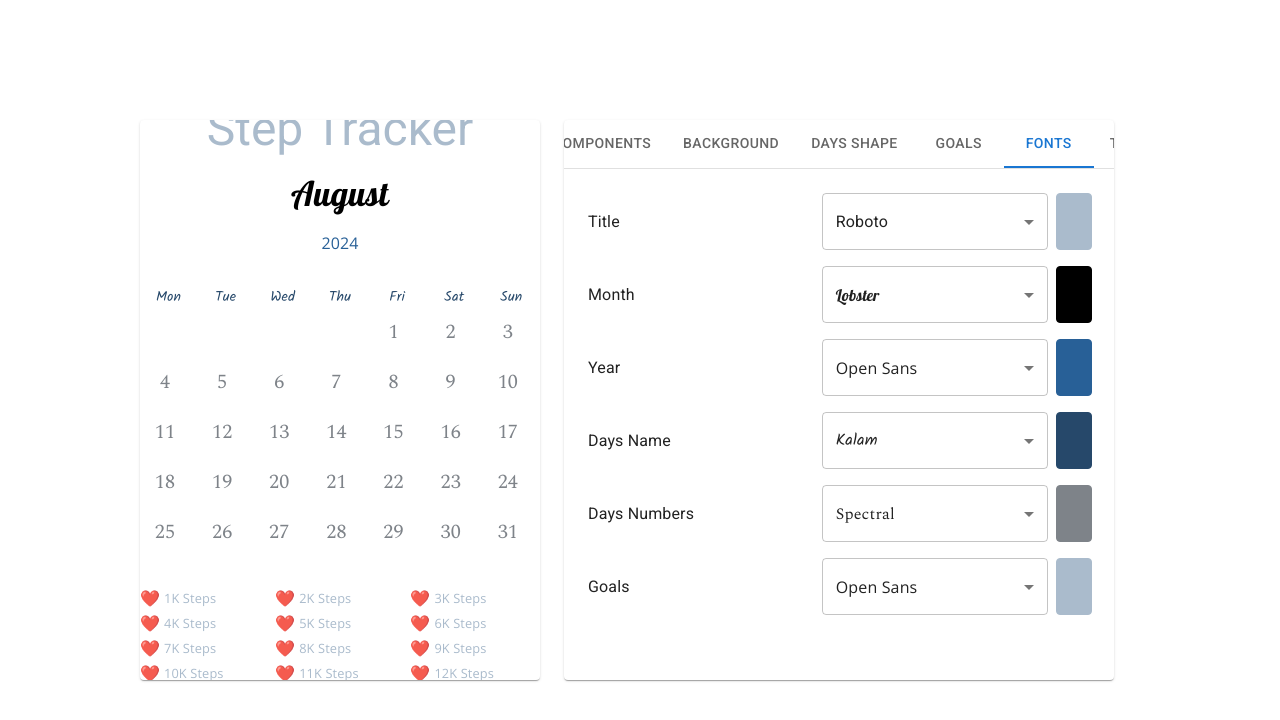
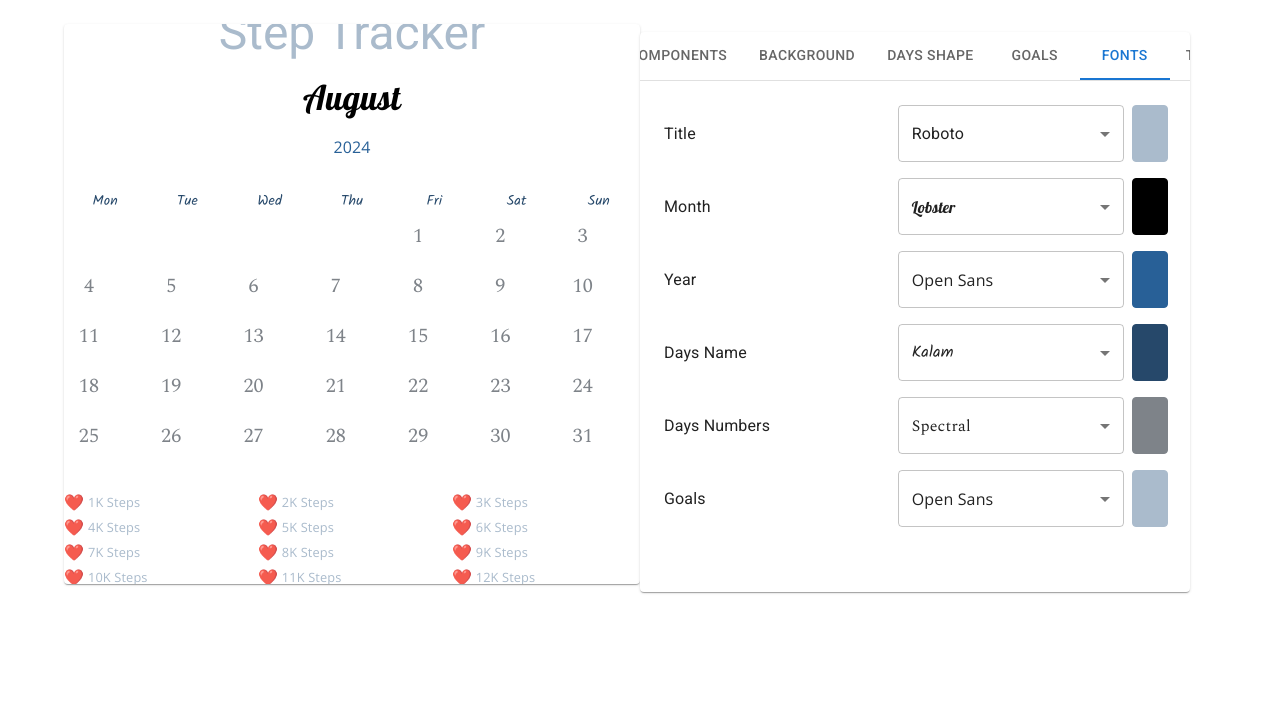
Before and after one commit to TundraDv/react-month-tracker-maker, a React (Create React App) app in the folder react-month-tracker-maker/: page / in a window 1280 px wide. Shown: the top 720 px of the page. Built offline with nearby package versions, Linux system fonts and the light colour scheme.

Commit message:
height and margins

```diff
--- a/react-month-tracker-maker/package.json
+++ b/react-month-tracker-maker/package.json
@@ -34,7 +34,8 @@
     "start": "react-scripts start",
     "build": "react-scripts build",
     "test": "react-scripts test",
-    "eject": "react-scripts eject"
+    "eject": "react-scripts eject",
+    "format": "prettier --write ."
   },
   "eslintConfig": {
     "extends": [
@@ -53,5 +54,8 @@
       "last 1 firefox version",
       "last 1 safari version"
     ]
+  },
+  "devDependencies": {
+    "prettier": "3.3.3"
   }
 }
--- a/react-month-tracker-maker/src/Components/Calendar.jsx
+++ b/react-month-tracker-maker/src/Components/Calendar.jsx
@@ -1,7 +1,7 @@
 import React from "react";
 import Grid from '@mui/material/Grid';
 import chroma from "chroma-js";
-import { Typography, Box } from '@mui/material';
+import { Typography, Card, Box } from '@mui/material';
 import { useDayShapeContext } from '../Contexts/DayShapeContext';
 import { useBackgroundImageContext } from '../Contexts/BackgroundImageContext';
 import { useComponentsContext } from '../Contexts/ComponentsContext';
@@ -26,7 +26,7 @@ function getWeekDays(startDay) {
 function Calendar() {
   const { selectedImageDayShape } = useDayShapeContext();
   const { selectedImageBackground, transparency, backgroundColor } = useBackgroundImageContext();
-  const { titleTextContext, titleContext, yearContext, monthContext, daysNameContext, firstDayContext, dateValueContext } = useComponentsContext();
+  const { titleTextContext, heightContext, titleContext, yearContext, monthContext, daysNameContext, firstDayContext, dateValueContext } = useComponentsContext();
   const { selectedFonts, selectedColors } = useFontContext();
   const rgbaColor = chroma(backgroundColor).alpha(transparency).rgba();
 
@@ -58,6 +58,15 @@ function Calendar() {
   const weekdays = getWeekDays(firstDayContext);
 
   return (
+    <Card
+        sx={{
+          height: { xs: `${heightContext}vh`, sm: `${heightContext}vh` },
+          minWidth: { xs: "100%", sm: "400px" },
+          display: 'flex',
+          alignItems: 'stretch',
+        }}
+      >
+
     <Box
       sx={{
         display: 'flex',
@@ -94,7 +103,9 @@ function Calendar() {
             {daysNameContext ? (
               weekdays.map((dayName, index) => (
                 <Grid item xs key={index} sx={{ textAlign: 'center' }}>
-                  <Typography variant="body2" sx={{ fontFamily: selectedFonts[3], color: selectedColors[3] }}>{dayName}</Typography>
+                  <Typography variant="body2" sx={{ fontFamily: selectedFonts[3], color: selectedColors[3] }}>
+                    {dayName}
+                  </Typography>
                 </Grid>
               ))
             ) : null }
@@ -107,8 +118,8 @@ function Calendar() {
                     <Typography variant="body1"></Typography>
                   ) : (
                     <Box
-                      sx={{
-                        position: 'relative',
+                    sx={{
+                      position: 'relative',
                         width: 50,
                         height: 50,
                         display: 'flex',
@@ -119,7 +130,7 @@ function Calendar() {
                     >
                       {selectedImageDayShape && (
                         <Box
-                          component="img"
+                        component="img"
                           src={require(`../Assets/${selectedImageDayShape}`)}
                           alt="Background"
                           sx={{
@@ -131,7 +142,7 @@ function Calendar() {
                             left: '50%',
                             transform: 'translate(-50%, -50%)',
                           }}
-                        />
+                          />
                       )}
                       <Typography
                         sx={{
@@ -141,7 +152,7 @@ function Calendar() {
                           fontSize: 20,
                           textAlign: 'center',
                         }}
-                      >
+                        >
                         {day}
                       </Typography>
                     </Box>
@@ -154,6 +165,7 @@ function Calendar() {
       </Box>
       <Goals />
     </Box>
+    </Card>
   );
 }
 
--- a/react-month-tracker-maker/src/Components/ComponentsSwitch.jsx
+++ b/react-month-tracker-maker/src/Components/ComponentsSwitch.jsx
@@ -1,5 +1,5 @@
 import React from "react";
-import {Box, Switch, Stack, TextField, InputLabel, FormControl, Select, MenuItem , FormControlLabel, FormGroup } from "@mui/material"
+import {Box, Switch, Typography, Stack, Slider,TextField, InputLabel, FormControl, Select, MenuItem , FormControlLabel, FormGroup } from "@mui/material"
 import { DatePicker } from '@mui/x-date-pickers/DatePicker';
 import dayjs from 'dayjs';
 import { LocalizationProvider } from '@mui/x-date-pickers/LocalizationProvider';
@@ -14,13 +14,15 @@ function ComponentsSwitch() {
           monthContext,
           firstDayContext,
           dateValueContext,
+          heightContext,
           updateDateValueContext,
           updateFirstDayContext,
           updateDaysNameContext,
           updateTitleContext,
           updateYearContext,
           updateTitleTextContext,
-          updateMonthContext} = useComponentsContext();
+          updateMonthContext,
+          updateHeightContext} = useComponentsContext();
   const handleDate = (newValue) => {
     updateDateValueContext(newValue);
   }
@@ -41,6 +43,9 @@ function ComponentsSwitch() {
   }
   const handleFirstDay = (event) => {
     updateFirstDayContext(event.target.value)
+  }
+  const handleHeight = (event) => {
+    updateHeightContext(event.target.value)
   }
   return (
     <Box>
@@ -102,6 +107,19 @@ function ComponentsSwitch() {
             <MenuItem value={6}>Sunday</MenuItem>
           </Select>
         </FormControl>
+        <Typography sx={{ marginY: 2 }}>
+          Tracker Height
+        </Typography>
+        <Slider
+            aria-label="height"
+            value={heightContext}
+            step={5}
+            marks
+            min={50}
+            max={100}
+            valueLabelDisplay="auto"
+            onChange={handleHeight}
+          />
       </FormGroup>
     </Box>
   )
--- a/react-month-tracker-maker/src/Components/ImagePicker.jsx
+++ b/react-month-tracker-maker/src/Components/ImagePicker.jsx
@@ -101,7 +101,7 @@ function ImagePicker({ imageData, cols, context }) {
               backgroundColor: backgroundColor,
               cursor: 'pointer',
               borderRadius: 1,
-              border: '0.1px solid',
+              border: '0.1px solid'
               // borderColor: backgroundColor === '#ffffff' ? backgroundColor : '#fff'
             }}
             onClick={handleSquareClick}
--- a/react-month-tracker-maker/src/Components/Picker.jsx
+++ b/react-month-tracker-maker/src/Components/Picker.jsx
@@ -1,6 +1,6 @@
 import React, {useState, useContext} from "react";
 import PropTypes from 'prop-types';
-import {Tabs, Tab, Box} from '@mui/material';
+import {Tabs, Tab, Box, Card} from '@mui/material';
 import ComponentsSwitch from './ComponentsSwitch';
 import ImagePicker from "./ImagePicker";
 import FontPicker from "./FontPicker";
@@ -61,15 +61,24 @@ function Picker() {
   };
 
   return (
+    <Card
+                    sx={{
+                      height: { xs: "50vh", sm: "70vh" },
+                      width: { xs: "100%", sm: "550px" },
+                      overflow: 'auto',
+                      marginTop: 2,
+                    }}
+                  >
     <Box sx={{ width: '100%' }}>
       <Box sx={{ borderBottom: 1, borderColor: 'divider' }}>
+
         <Tabs
           value={value}
           onChange={handleChange}
           variant="scrollable"
           scrollButtons="auto"
           aria-label="scrollable auto"
-        >
+          >
           {Object.keys(ComponentsPickers).map((key, index) => (
             <Tab key={index} label={key} {...a11yProps(index)} />
           ))}
@@ -81,6 +90,7 @@ function Picker() {
         </CustomTabPanel>
       ))}
     </Box>
+          </Card>
   );
 }
 
--- a/react-month-tracker-maker/src/Contexts/ComponentsContext.jsx
+++ b/react-month-tracker-maker/src/Contexts/ComponentsContext.jsx
@@ -11,6 +11,7 @@ export const ComponentsProvider = ({ children }) => {
   const [monthContext, setMonthContext] = useState(true);
   const [dateValueContext, setDateValueContext] = useState(dayjs());
   const [firstDayContext, setFirstDayContext] = useState(0);
+  const [heightContext, setHeightContext] = useState(70);
 
   const updateTitleTextContext = (value) => {
     setTitleTextContext(value);
@@ -34,6 +35,9 @@ export const ComponentsProvider = ({ children }) => {
   const updateFirstDayContext = (value) => {
     setFirstDayContext(value)
   }
+  const updateHeightContext = (value) => {
+    setHeightContext(value)
+  }
   return (
     <ComponentsContext.Provider value={{
       daysNameContext,
@@ -43,6 +47,8 @@ export const ComponentsProvider = ({ children }) => {
       titleContext,
       yearContext,
       firstDayContext,
+      heightContext,
+      updateHeightContext,
       updateDaysNameContext,
       updateTitleTextContext,
       updateTitleContext,
--- a/react-month-tracker-maker/src/Views/MakerView.jsx
+++ b/react-month-tracker-maker/src/Views/MakerView.jsx
@@ -1,5 +1,5 @@
 import React from "react";
-import { Box, Stack, Card } from "@mui/material";
+import { Box, Grid,Container, useMediaQuery, useTheme } from "@mui/material";
 import Calendar from "../Components/Calendar";
 import Picker from "../Components/Picker";
 import { DayShapeProvider } from '../Contexts/DayShapeContext';
@@ -9,60 +9,54 @@ import { ComponentsProvider } from '../Contexts/ComponentsContext';
 import { FontProvider } from '../Contexts/FontContext';
 
 function MakerView() {
+  const theme = useTheme();
+  const isMobile = useMediaQuery(theme.breakpoints.down('sm'));
+
   return (
-    <Box
-      sx={{
-        display: 'flex',
-        justifyContent: 'center',
-        alignItems: 'center',
-        height: '100vh',
-        width: '100wh',
-      }}
-    >
       <DayShapeProvider>
         <BackgroundImageProvider>
           <GoalsProvider>
             <ComponentsProvider>
               <FontProvider>
-                <Stack
-                  direction={{ xs: 'column', sm: 'row' }}
-                  spacing={3}
-                  alignItems="stretch"
-                  sx={{
-                    width: '100%',
-                    maxWidth: 1000, // Set a maximum width for centering
-                    mx: 'auto', // Center the Stack horizontally
-                    m: 1, // Margin around Stack
-                  }}
+                <Container>
+
+                <Grid
+                  container
+                  spacing={0}
+                  direction={isMobile ? 'column' : 'row'}
+                  justifyContent="center"
+                  alignItems={isMobile ? 'flex-start' : 'stretch'}
+                  sx={{ minWidth: '300px', marginTop: 2 }} // Set minimum width for Grid container
                 >
-                  <Card
-                    sx={{
-                      height: { xs: "50vh", sm: "70vh" },
-                      width: { xs: "100%", sm: "400px" },
-                      display: 'flex',
-                      alignItems: 'stretch',
-                      m: 1,
-                    }}
+                  <Grid
+                    item
+                    xs={6}
+                    key={0}
+                    container
+                    justifyContent={isMobile ? 'center' : 'flex-end'}
+                    alignItems="center"
+                    sx={{ minWidth: '300px' }} // Set minimum width for Grid item
                   >
                     <Calendar />
-                  </Card>
-                  <Card
-                    sx={{
-                      height: { xs: "50vh", sm: "70vh" },
-                      width: { xs: "100%", sm: "550px" },
-                      overflow: 'auto',
-                      m: 1,
-                    }}
-                  >
+                  </Grid>
+                  <Grid
+                    item
+                    xs={6}
+                    key={1}
+                    container
+                    justifyContent={isMobile ? 'center' : 'flex-start'}
+                    alignItems="center"
+                    sx={{ minWidth: '300px' }} // Set minimum width for Grid item
+                    >
                     <Picker />
-                  </Card>
-                </Stack>
+                  </Grid>
+                </Grid>
+                    </Container>
               </FontProvider>
             </ComponentsProvider>
           </GoalsProvider>
         </BackgroundImageProvider>
       </DayShapeProvider>
-    </Box>
   );
 }
 
```
Also changed, not shown: 2 other files (tests, documents, lock files or other folders).
